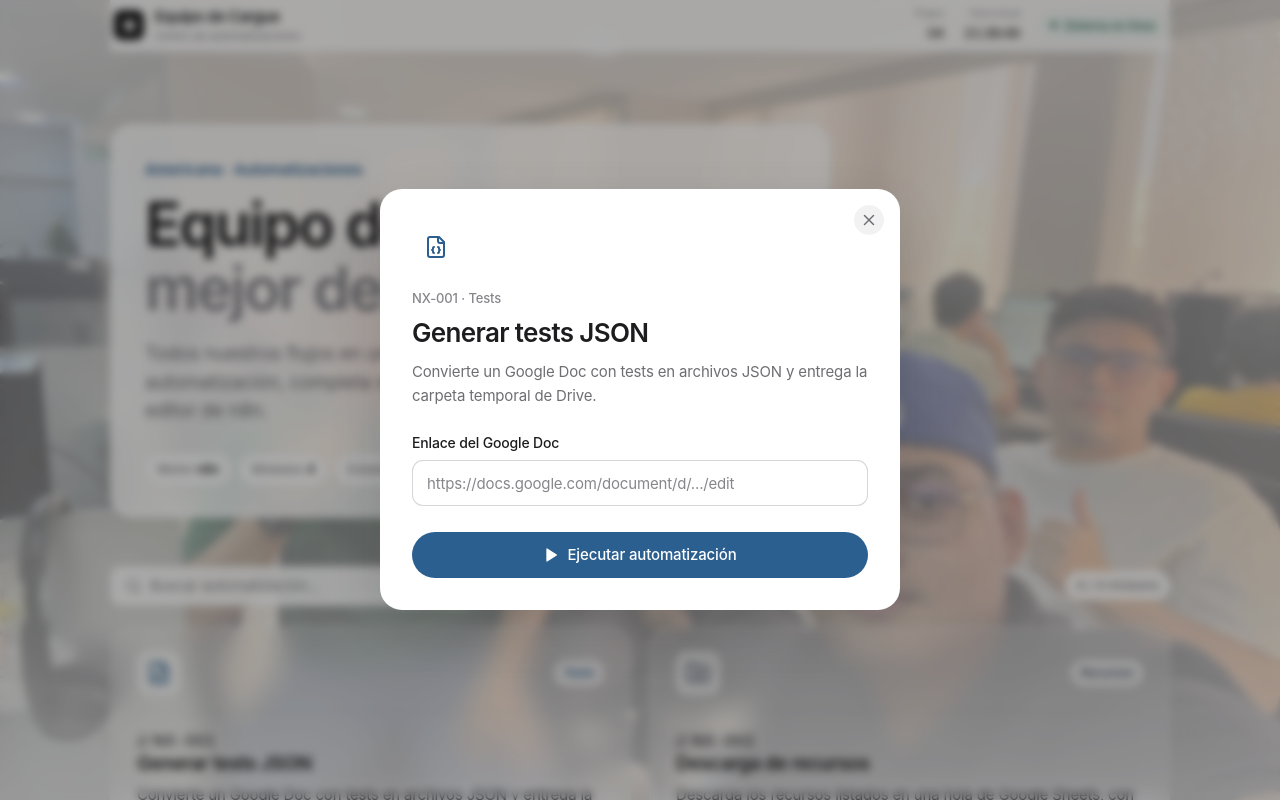
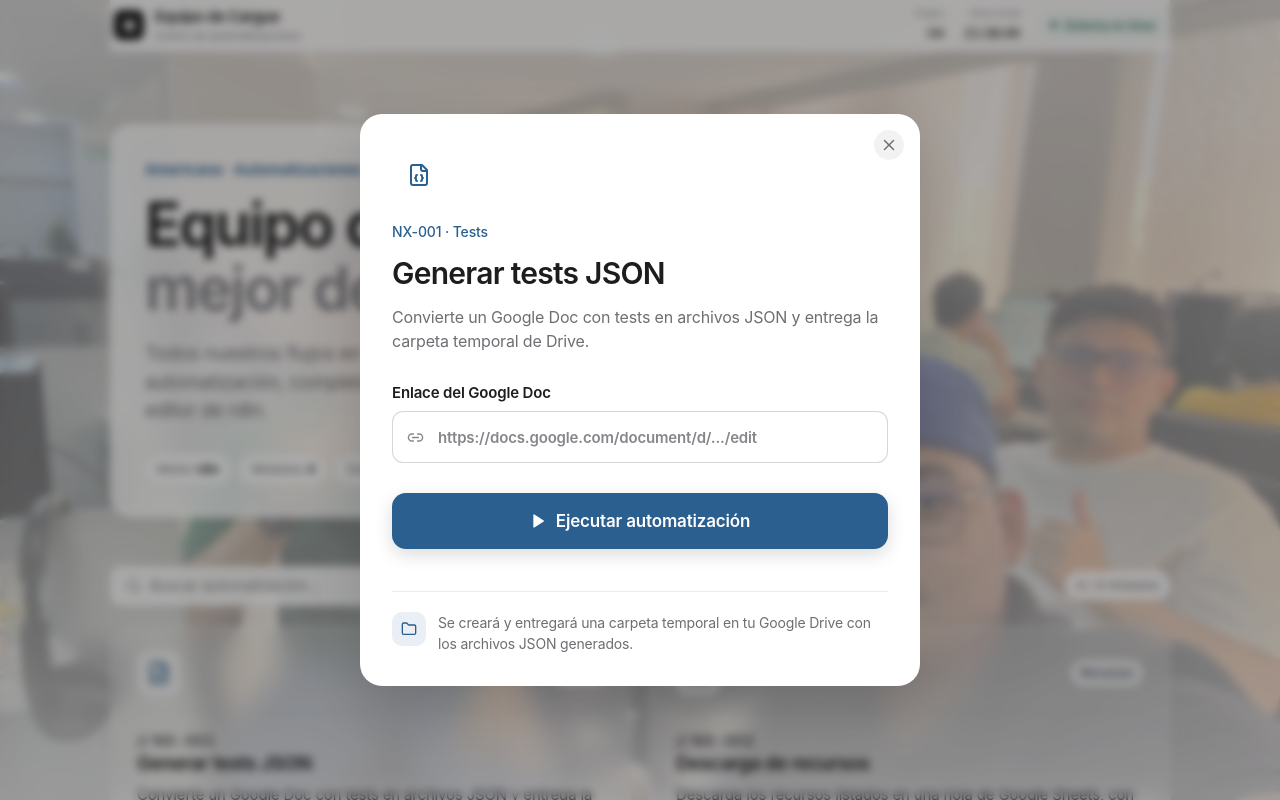
Before and after one commit to JIMENEZ45/Flujosn8n, a Next.js app: page / in a window 1280 px wide. Both pictures are taken after a click on the button 370 px from the left and 768 px from the top of the page. Shown: the top 800 px of the page. Built offline with nearby package versions, Linux system fonts and the light colour scheme.

Commit message:
cambio de vista de la tarjeta

```diff
--- a/app/globals.css
+++ b/app/globals.css
@@ -466,7 +466,7 @@ select {
 
 .flow-modal {
   position: relative;
-  width: min(520px, 100%);
+  width: min(560px, 100%);
   max-height: calc(100vh - 40px);
   overflow: auto;
   padding: 34px 32px 32px;
@@ -500,32 +500,33 @@ select {
 .modal-icon {
   display: grid;
   place-items: center;
-  width: 48px;
-  height: 48px;
-  margin-bottom: 18px;
-  color: var(--accent);
-  border-radius: 13px;
-  background: rgba(43, 95, 143, 0.1);
+  width: 54px;
+  height: 54px;
+  margin-bottom: 20px;
+  color: var(--tone, var(--accent));
+  border-radius: 14px;
+  background: var(--tone-soft, rgba(43, 95, 143, 0.1));
 }
 
 .flow-modal .eyebrow {
-  margin-bottom: 6px;
-  color: var(--muted-soft);
-  font-size: 13px;
+  color: var(--tone, var(--accent));
+  margin-bottom: 8px;
+  color: var(--tone, var(--accent));
+  font-size: 14px;
   font-weight: 500;
 }
 
 .flow-modal h2 {
   margin: 0;
-  font-size: 26px;
+  font-size: 30px;
   font-weight: 600;
   letter-spacing: -0.025em;
 }
 
 .modal-copy {
-  margin: 8px 0 26px;
+  margin: 10px 0 28px;
   color: var(--muted);
-  font-size: 15px;
+  font-size: 16px;
   line-height: 1.55;
 }
 
@@ -543,14 +544,14 @@ select {
 
 .flow-form label > span {
   color: var(--text);
-  font-size: 14px;
-  font-weight: 500;
+  font-size: 15px;
+  font-weight: 600;
 }
 
 .flow-form input,
 .flow-form select {
   width: 100%;
-  height: 46px;
+  height: 52px;
   padding: 0 14px;
   border: 1px solid var(--line-strong);
   border-radius: 11px;
@@ -578,38 +579,75 @@ select {
   -webkit-appearance: none;
   background-image: linear-gradient(45deg, transparent 50%, var(--muted) 50%),
     linear-gradient(135deg, var(--muted) 50%, transparent 50%);
-  background-position: calc(100% - 19px) 21px, calc(100% - 14px) 21px;
+  background-position: calc(100% - 19px) 24px, calc(100% - 14px) 24px;
   background-size: 5px 5px, 5px 5px;
   background-repeat: no-repeat;
 }
 
 .field-hint {
+  display: flex;
+  align-items: flex-start;
+  gap: 7px;
+  color: var(--muted);
+  font-size: 13px;
+  line-height: 1.45;
+}
+
+.field-hint svg {
+  flex: none;
+  margin-top: 1px;
+  color: var(--tone, var(--accent));
+}
+
+/* campo con ícono a la izquierda */
+
+.input-wrap {
+  position: relative;
+  display: block;
+}
+
+.input-icon {
+  position: absolute;
+  top: 0;
+  left: 15px;
+  display: grid;
+  height: 52px;
+  align-items: center;
   color: var(--muted-soft);
-  font-size: 12px;
-  line-height: 1.45;
+  pointer-events: none;
+}
+
+.input-wrap input {
+  padding-left: 45px;
+}
+
+.input-wrap:focus-within .input-icon {
+  color: var(--tone, var(--accent));
 }
 
 .execute-button {
   display: flex;
   align-items: center;
   justify-content: center;
-  gap: 8px;
-  min-height: 46px;
-  margin-top: 6px;
+  gap: 10px;
+  width: 100%;
+  min-height: 56px;
+  margin-top: 10px;
   padding: 0 22px;
   border: 0;
-  border-radius: 980px;
+  border-radius: 14px;
   color: #fff;
   cursor: pointer;
-  background: var(--accent);
-  font-size: 15px;
-  font-weight: 500;
+  background: var(--tone, var(--accent));
+  font-size: 17px;
+  font-weight: 600;
   letter-spacing: -0.01em;
-  transition: background 160ms ease, transform 160ms ease;
+  box-shadow: 0 6px 18px rgba(0, 0, 0, 0.14);
+  transition: filter 160ms ease, transform 160ms ease;
 }
 
 .execute-button:hover:not(:disabled) {
-  background: var(--accent-hover);
+  filter: brightness(1.08);
 }
 
 .execute-button:active:not(:disabled) {
@@ -1093,3 +1131,28 @@ select {
     max-width: none;
   }
 }
+
+/* ---------- Pie del formulario ---------- */
+
+.form-footer {
+  display: flex;
+  align-items: flex-start;
+  gap: 12px;
+  margin: 22px 0 0;
+  padding-top: 20px;
+  border-top: 1px solid var(--line);
+  color: var(--muted);
+  font-size: 14px;
+  line-height: 1.5;
+}
+
+.form-footer-icon {
+  display: grid;
+  place-items: center;
+  width: 34px;
+  height: 34px;
+  flex: none;
+  color: var(--tone, var(--accent));
+  border-radius: 10px;
+  background: var(--tone-soft, rgba(43, 95, 143, 0.1));
+}
--- a/app/page.tsx
+++ b/app/page.tsx
@@ -13,7 +13,10 @@ import {
   FileText,
   Folder,
   FolderDown,
+  Hash,
+  Info,
   LayoutTemplate,
+  Link2,
   LoaderCircle,
   Play,
   RotateCcw,
@@ -58,6 +61,8 @@ type Flow = {
   icon: ElementType;
   /** Color del módulo: define ícono, etiqueta y botón. */
   accent: "blue" | "purple" | "green" | "orange";
+  /** Línea al pie del formulario: qué entrega el flujo. */
+  footerNote: string;
   fields: Field[];
 };
 
@@ -71,6 +76,8 @@ const flows: Flow[] = [
     category: "Tests",
     icon: FileJson,
     accent: "blue",
+    footerNote:
+      "Se creará y entregará una carpeta temporal en tu Google Drive con los archivos JSON generados.",
     fields: [
       {
         key: "googleDocUrl",
@@ -89,6 +96,8 @@ const flows: Flow[] = [
     category: "Recursos",
     icon: FolderDown,
     accent: "purple",
+    footerNote:
+      "Los recursos se copiarán a una carpeta nueva en Google Drive, disponible por 30 minutos.",
     fields: [
       {
         key: "sheetUrl",
@@ -116,6 +125,8 @@ const flows: Flow[] = [
     category: "Matrices",
     icon: FileSpreadsheet,
     accent: "green",
+    footerNote:
+      "Se generará un archivo CSV listo para importar, guardado en tu Google Drive.",
     fields: [
       {
         key: "codigos",
@@ -149,6 +160,8 @@ const flows: Flow[] = [
     category: "Plantillas",
     icon: LayoutTemplate,
     accent: "orange",
+    footerNote:
+      "Se creará la plantilla temática en Google Drive a partir de la carpeta indicada.",
     fields: [
       {
         key: "folderUrl",
@@ -449,6 +462,10 @@ export default function Home() {
                         ))}
                       </select>
                     ) : (
+                      <span className="input-wrap">
+                        <span className="input-icon">
+                          {field.type === "url" ? <Link2 size={17} /> : <Hash size={17} />}
+                        </span>
                         <input
                           name={field.key}
                           type={field.type || "text"}
@@ -456,9 +473,15 @@ export default function Home() {
                           autoComplete="off"
                           required
                         />
+                      </span>
                     )}
 
-                    {field.hint && <small className="field-hint">{field.hint}</small>}
+                    {field.hint && (
+                      <small className="field-hint">
+                        <Info size={15} />
+                        {field.hint}
+                      </small>
+                    )}
                   </label>
                 ))}
 
@@ -475,6 +498,13 @@ export default function Home() {
                     </>
                   )}
                 </button>
+
+                <p className="form-footer">
+                  <span className="form-footer-icon">
+                    <Folder size={16} />
+                  </span>
+                  {selectedFlow.footerNote}
+                </p>
               </form>
             )}
 
```
Lines whose indentation alone changed are shown as unchanged.
